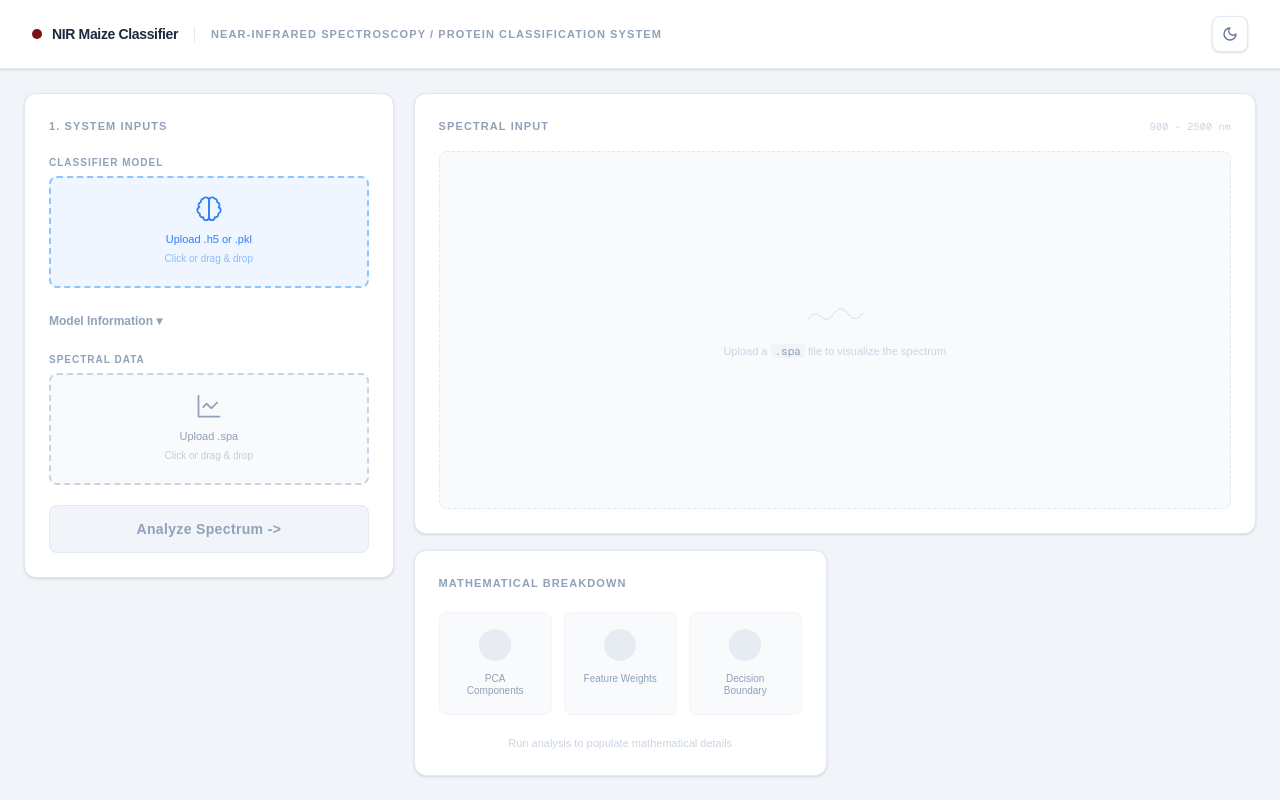
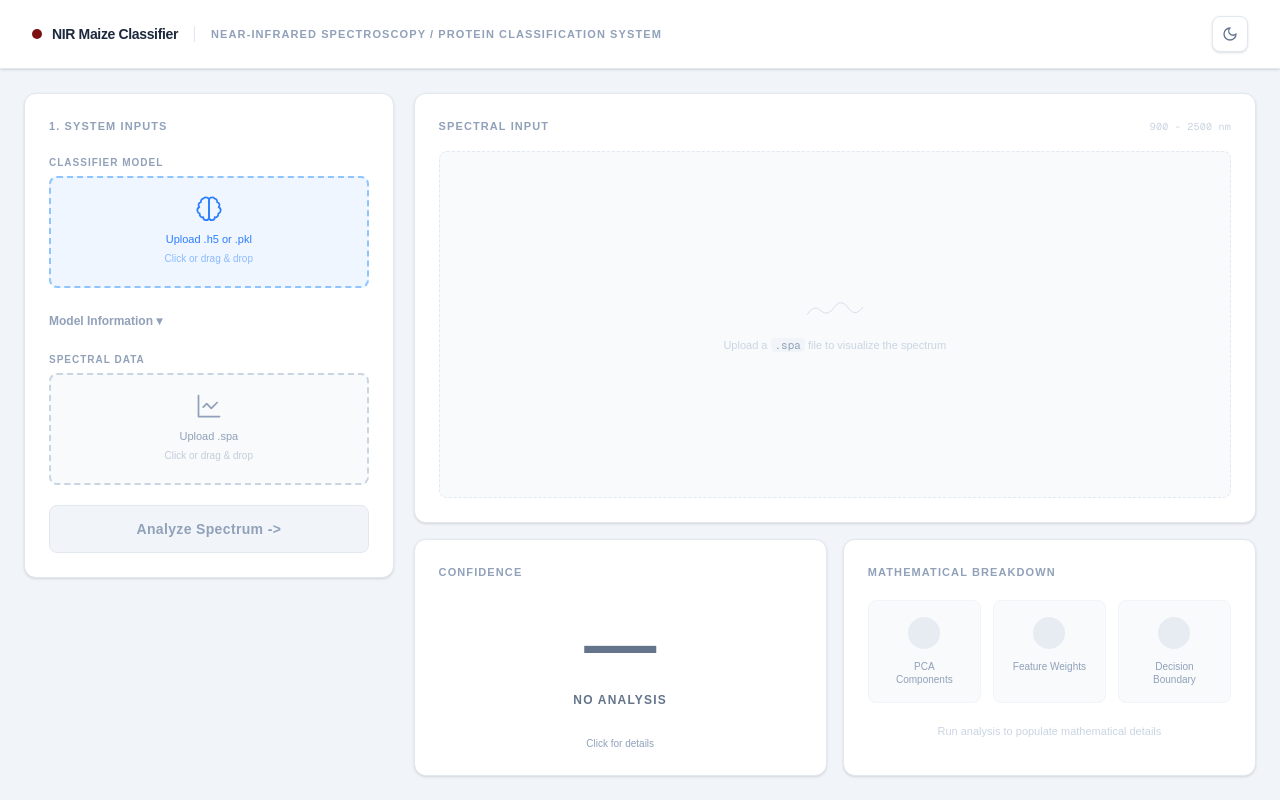
Before and after one commit to kervinsamson/nir-maize-classifier, a Next.js app in the folder app/frontend/: page / in a window 1280 px wide. Built offline with nearby package versions, Linux system fonts and the light colour scheme.

Commit message:
fix: make confidence card persistent even with no analysis yet

```diff
--- /dev/null
+++ b/app/frontend/app/components/ConfidenceCard.tsx
@@ -0,0 +1,100 @@
+'use client';
+
+import { useState } from 'react';
+
+interface ConfidenceCardProps {
+  result?: AnalysisResult;
+}
+
+export function ConfidenceCard({ result }: ConfidenceCardProps) {
+  const [showModal, setShowModal] = useState(false);
+
+  const confidence = result?.confidence;
+  const isHighProtein = result?.isHighProtein;
+  const decisionFunctionScore = result?.decisionFunctionScore;
+
+  return (
+    <>
+      <div
+        className="bg-white dark:bg-slate-900 rounded-xl border border-slate-200 dark:border-slate-800 shadow-sm p-6 flex flex-col gap-3 cursor-pointer hover:shadow-md transition-shadow"
+        onClick={() => setShowModal(true)}
+      >
+        <p className="text-[11px] font-bold text-slate-400 dark:text-slate-500 uppercase tracking-widest">
+          CONFIDENCE
+        </p>
+
+        <div className="flex flex-col items-center justify-center flex-1 py-4 gap-1">
+          <span
+            className="text-7xl font-black tabular-nums leading-none"
+            style={{ color: result ? (isHighProtein ? '#16a34a' : '#f97316') : '#64748b' }}
+          >
+            {confidence !== undefined ? `${confidence}%` : '—'}
+          </span>
+          <span
+            className="text-xs font-semibold uppercase tracking-widest mt-2"
+            style={{ color: result ? (isHighProtein ? '#16a34a' : '#f97316') : '#64748b' }}
+          >
+            {result ? (isHighProtein ? 'High Protein' : 'Low Protein') : 'No Analysis'}
+          </span>
+        </div>
+
+        <p className="text-[10px] text-slate-400 dark:text-slate-500 text-center">Click for details</p>
+      </div>
+
+      {showModal && (
+        <div
+          className="fixed inset-0 bg-black/50 z-50 flex items-center justify-center"
+          onClick={() => setShowModal(false)}
+        >
+          <div
+            className="bg-white dark:bg-slate-900 rounded-xl p-6 max-w-sm w-full mx-4 flex flex-col gap-4 shadow-xl"
+            onClick={(e) => e.stopPropagation()}
+          >
+            <div className="flex items-center justify-between">
+              <p className="text-sm font-bold text-slate-700 dark:text-slate-200 uppercase tracking-wide">
+                Confidence Score
+              </p>
+              <button
+                onClick={() => setShowModal(false)}
+                className="text-slate-400 hover:text-slate-600 dark:text-slate-500 dark:hover:text-slate-300 transition-colors bg-transparent border-none cursor-pointer p-0 text-base leading-none"
+              >
+                ✕
+              </button>
+            </div>
+
+            {result ? (
+              <>
+                <p className="text-xs text-slate-500 dark:text-slate-400">
+                  The confidence score represents how strongly the model&#39;s raw output favors the
+                  predicted class. It is normalized to a 0–100% scale by the backend regardless of
+                  which model (PLS-DA, SVM, or 1D-CNN) was used.
+                </p>
+
+                <p className="text-xs text-slate-500 dark:text-slate-400">
+                  A score above 50% indicates High Protein. The further from 50%, the more certain the
+                  prediction.
+                </p>
+
+                <div className="bg-slate-50 dark:bg-slate-800 rounded-lg p-3 flex flex-col gap-1.5 font-mono text-[11px]">
+                  <p className="text-slate-600 dark:text-slate-400">Raw Score: {decisionFunctionScore}</p>
+                  <p className="text-slate-600 dark:text-slate-400">Confidence: {confidence}%</p>
+                  <p className="text-slate-600 dark:text-slate-400">
+                    Prediction: {isHighProtein ? 'High Protein' : 'Low Protein'}
+                  </p>
+                </div>
+
+                <p className="text-[10px] italic text-slate-400 dark:text-slate-500">
+                  Confidence computation varies by model type and is handled by the backend.
+                </p>
+              </>
+            ) : (
+              <p className="text-xs text-slate-500 dark:text-slate-400">
+                Perform an analysis to see confidence details.
+              </p>
+            )}
+          </div>
+        </div>
+      )}
+    </>
+  );
+}
--- a/app/frontend/app/components/ConfidenceGauge.tsx
+++ /dev/null
@@ -1,90 +0,0 @@
-'use client';
-
-import { useState } from 'react';
-
-interface ConfidenceGaugeProps {
-  confidence: number;
-  isHighProtein: boolean;
-  decisionFunctionScore: number;
-}
-
-export function ConfidenceGauge({ confidence, isHighProtein, decisionFunctionScore }: ConfidenceGaugeProps) {
-  const [showModal, setShowModal] = useState(false);
-
-  return (
-    <>
-      <div
-        className="bg-white dark:bg-slate-900 rounded-xl border border-slate-200 dark:border-slate-800 shadow-sm p-6 flex flex-col gap-3 cursor-pointer hover:shadow-md transition-shadow"
-        onClick={() => setShowModal(true)}
-      >
-        <p className="text-[11px] font-bold text-slate-400 dark:text-slate-500 uppercase tracking-widest">
-          CONFIDENCE
-        </p>
-
-        <div className="flex flex-col items-center justify-center flex-1 py-4 gap-1">
-          <span
-            className="text-7xl font-black tabular-nums leading-none"
-            style={{ color: isHighProtein ? '#16a34a' : '#f97316' }}
-          >
-            {confidence}%
-          </span>
-          <span
-            className="text-xs font-semibold uppercase tracking-widest mt-2"
-            style={{ color: isHighProtein ? '#16a34a' : '#f97316' }}
-          >
-            {isHighProtein ? 'High Protein' : 'Low Protein'}
-          </span>
-        </div>
-
-        <p className="text-[10px] text-slate-400 dark:text-slate-500 text-center">Click for details</p>
-      </div>
-
-      {showModal && (
-        <div
-          className="fixed inset-0 bg-black/50 z-50 flex items-center justify-center"
-          onClick={() => setShowModal(false)}
-        >
-          <div
-            className="bg-white dark:bg-slate-900 rounded-xl p-6 max-w-sm w-full mx-4 flex flex-col gap-4 shadow-xl"
-            onClick={(e) => e.stopPropagation()}
-          >
-            <div className="flex items-center justify-between">
-              <p className="text-sm font-bold text-slate-700 dark:text-slate-200 uppercase tracking-wide">
-                Confidence Score
-              </p>
-              <button
-                onClick={() => setShowModal(false)}
-                className="text-slate-400 hover:text-slate-600 dark:text-slate-500 dark:hover:text-slate-300 transition-colors bg-transparent border-none cursor-pointer p-0 text-base leading-none"
-              >
-                ✕
-              </button>
-            </div>
-
-            <p className="text-xs text-slate-500 dark:text-slate-400">
-              The confidence score represents how strongly the model&#39;s raw output favors the
-              predicted class. It is normalized to a 0–100% scale by the backend regardless of
-              which model (PLS-DA, SVM, or 1D-CNN) was used.
-            </p>
-
-            <p className="text-xs text-slate-500 dark:text-slate-400">
-              A score above 50% indicates High Protein. The further from 50%, the more certain the
-              prediction.
-            </p>
-
-            <div className="bg-slate-50 dark:bg-slate-800 rounded-lg p-3 flex flex-col gap-1.5 font-mono text-[11px]">
-              <p className="text-slate-600 dark:text-slate-400">Raw Score: {decisionFunctionScore}</p>
-              <p className="text-slate-600 dark:text-slate-400">Confidence: {confidence}%</p>
-              <p className="text-slate-600 dark:text-slate-400">
-                Prediction: {isHighProtein ? 'High Protein' : 'Low Protein'}
-              </p>
-            </div>
-
-            <p className="text-[10px] italic text-slate-400 dark:text-slate-500">
-              Confidence computation varies by model type and is handled by the backend.
-            </p>
-          </div>
-        </div>
-      )}
-    </>
-  );
-}
--- a/app/frontend/app/page.tsx
+++ b/app/frontend/app/page.tsx
@@ -6,7 +6,7 @@ import { ThemeToggle } from './components/ThemeToggle';
 import { SystemInputsCard } from './components/SystemInputsCard';
 import { FinalVerdictCard } from './components/FinalVerdictCard';
 import { SpectralPlot } from './components/SpectralPlot';
-import { ConfidenceGauge } from './components/ConfidenceGauge';
+import { ConfidenceCard } from './components/ConfidenceCard';
 import { MathBreakdown } from './components/MathBreakdown';
 
 export default function Home() {
@@ -72,13 +72,7 @@ export default function Home() {
         <main className="flex-1 flex flex-col gap-4 min-w-0">
           <SpectralPlot hasData={!!dataFile} />
           <div className="grid grid-cols-2 gap-4">
-            {analysisResult && (
-              <ConfidenceGauge
-                confidence={analysisResult.confidence}
-                isHighProtein={analysisResult.isHighProtein}
-                decisionFunctionScore={analysisResult.decisionFunctionScore}
-              />
-            )}
+            <ConfidenceCard result={analysisResult} />
             <MathBreakdown />
           </div>
         </main>
```
